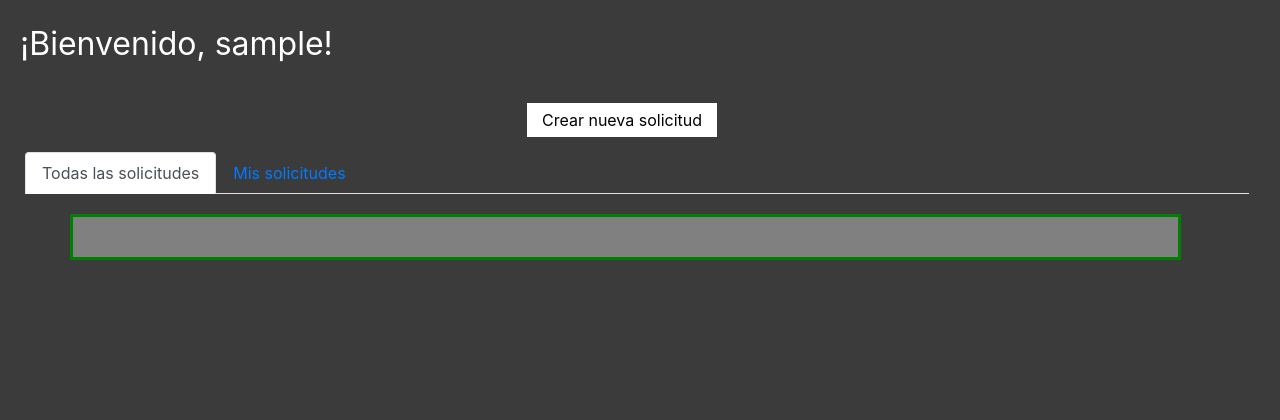
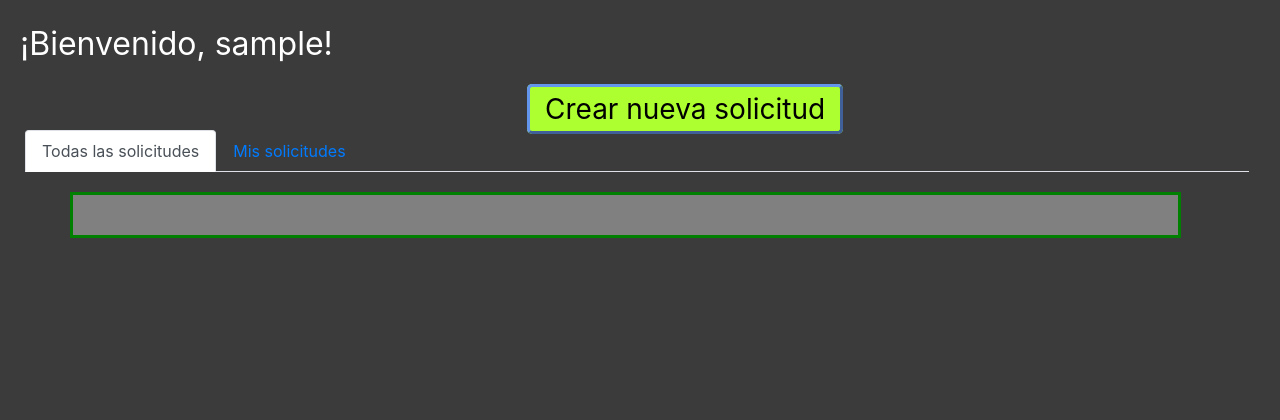
Before and after one commit to DCC-CC4401/2021-1-Grupo-5, a Django app: page /home_profile/ in a window 1280 px wide. Shown: the part 126-546 px from the top of the page. Run offline with Django 3.2, Linux system fonts and the light colour scheme; the visitor is signed in with stand-in values (Sample User, id 1); data comes from the database, SQL or seed files in the repository; data that the repository does not hold is empty; some libraries are stand-ins or nearby versions.

Commit message:
Added more CSS changes (Botón solicitudes)

```diff
--- a/GamerMatch/static/css/home.css
+++ b/GamerMatch/static/css/home.css
@@ -42,3 +42,8 @@
     padding: 40px;
     font-size: 18px;
 }
+.success{
+    font-size: x-large;
+    margin-left: 20px;
+    color: aquamarine;
+}
--- a/GamerMatch/static/css/profile.css
+++ b/GamerMatch/static/css/profile.css
@@ -30,7 +30,7 @@ a:hover {
 
 #request #box_descripcion {
 
-    position: :relative;
+    position:relative;
     width: 100%;
     height: 130px;
     box-shadow:0px 0px 0px 2px white inset;
@@ -60,7 +60,7 @@ a:hover {
 #box_solicitudes #request {
 
     float: left;
-    position: :relative;
+    position:relative;
     width: 600px;
     height: 330px;
     border: 5px solid green;
@@ -73,18 +73,48 @@ a:hover {
 }
 
 .nueva_solicitud {
-    background: white;
+    background: #adff2f;
+    border: outset;
+    border-color: #6495ed;
+    border-radius: 5px;
     padding: 5px 15px;
     margin: 15px;
-    width: fit-content;
-
     color: black;
+    text-align: center;
+    font-size: 28px;
+    width: 200px;
+    transition: all 0.5s;
 }
 .nueva_solicitud:hover {
-    background: #d5d3d3;
+    background: #D1FF7B;
 }
 .nueva_solicitud:active {
-    background: white;
+    background: #D1FF7B;
+}
+.nueva_solicitud span {
+  cursor: pointer;
+  display: inline-block;
+  position: relative;
+  transition: 0.5s;
+}
+
+.nueva_solicitud span:after {
+    content: '\00bb';
+    right: -20px;
+  position: absolute;
+  opacity: 0;
+  top: 0;
+
+  transition: 0.5s;
+}
+
+.nueva_solicitud:hover span {
+  padding-right: 25px;
+}
+
+.nueva_solicitud:hover span:after {
+  opacity: 1;
+  right: 0;
 }
 
 .container {
--- a/GamerMatch/templates/home.html
+++ b/GamerMatch/templates/home.html
@@ -30,7 +30,7 @@
     </div>
 
     <div class="flex-container3">
-    <div><img src="{% static 'img/overwatch.jpg' %}" width="200" height="200"></div>
+    <div><img src="{% static '../static/img/overwatch.png' %}" width="200" height="200"></div>
     <div><img src="{% static 'img/valorant.png' %}" width="230" height="230"></div>
     <div><img src="{% static 'img/smash.png' %}" width="200" height="200"></div>
     </div>
--- a/GamerMatch/templates/home_profile.html
+++ b/GamerMatch/templates/home_profile.html
@@ -36,8 +36,8 @@
 {% endif %}
 
 <div class="cont_nueva_sol">  <!--Aquí habría una fila con el botón de crear y la barra de búsqueda de solicitudes-->
-    <a href={% url 'upload' %}>
-        <div class="nueva_solicitud"> Crear nueva solicitud </div>
+    <a href={% url 'upload' %} class="nueva_solicitud" >
+       <span>Crear nueva solicitud </span>
     </a>
     <div>  <!--Aquí iría la barra de búsqueda-->
 
--- a/GamerMatch/templates/profile_settings.html
+++ b/GamerMatch/templates/profile_settings.html
@@ -105,7 +105,7 @@
                     </div>
                 </div>
                 <div class="item_row">
-                    <input type="checkbox" id="valorant_checkbox" name="valorant_game">  <!--Checkbox-->
+                    <input type="checkbox" id="valorant_checkbox" name="valorant_game" class="star_checkbox">  <!--Checkbox-->
                     <label for="valorant_checkbox" class="image_icon">
                         <img src="../static/img/valorant.png">  <!--Game Icon-->
                     </label>
@@ -115,7 +115,7 @@
                     </div>
                 </div>
                 <div class="item_row">
-                    <input type="checkbox" id="overwatch_checkbox" name="overwatch_game">  <!--Checkbox-->
+                    <input type="checkbox" id="overwatch_checkbox" name="overwatch_game" class="star_checkbox">  <!--Checkbox-->
                     <label for="overwatch_checkbox" class="image_icon">
                         <img src="../static/img/overwatch.png">  <!--Game Icon-->
                     </label>
```
